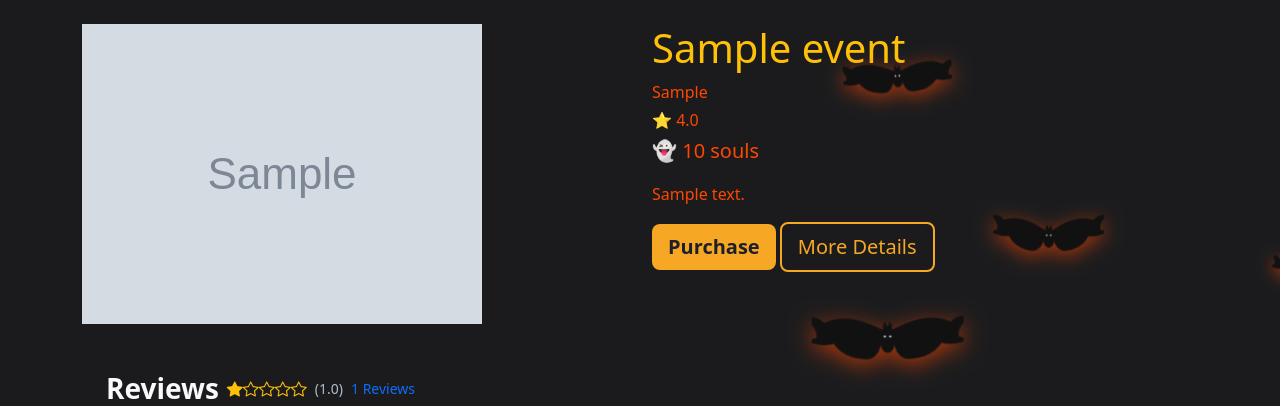
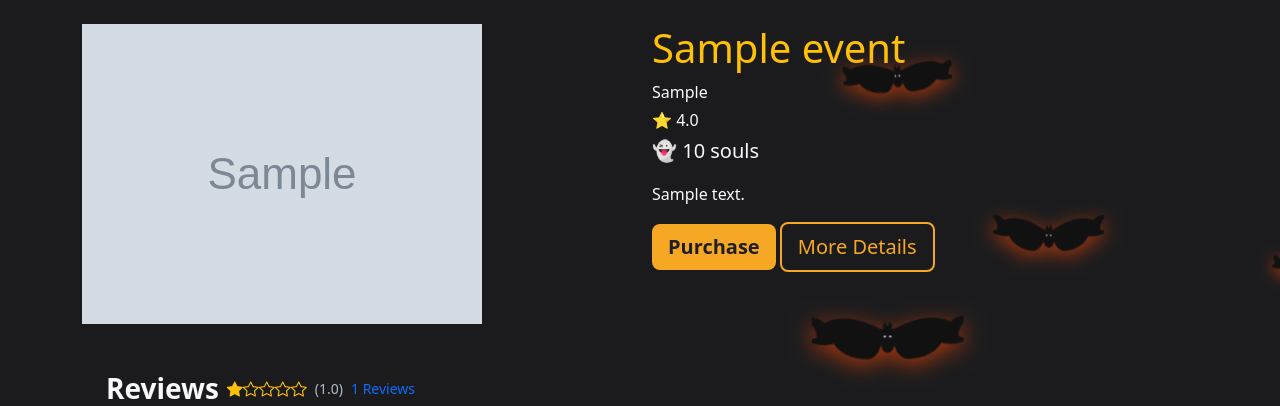
Before and after one commit to petedanielsmith/HalloweenHackathon2025, a Django app: page /events/1/ in a window 1280 px wide. Shown: the part 85-491 px from the top of the page. Run offline with Django 5.2, Linux system fonts and the light colour scheme; tables that the repository leaves empty hold one stand-in row (values such as "Sample post"); grey boxes marked "Sample" are stand-in pictures; some web fonts are replaced.

Commit message:
Correct bugs on event_details.html and purchase.html styles.

```diff
--- a/events/templates/events/event_detail.html
+++ b/events/templates/events/event_detail.html
@@ -8,10 +8,10 @@
   </div>
   <div class="col-md-6">
     <h1 class="text-warning">{{ event.title }}</h1>
-    <p class="mb-1">{{ event.location }}</p>
-    <p class="mb-1">⭐ {{ event.rating }}</p>
-    <p class="lead">👻 {{ event.cost|floatformat:0  }} souls</p>
-    <p>{{ event.description }}</p>
+    <p class="text-light mb-1">{{ event.location }}</p>
+    <p class=" text-light mb-1">⭐ {{ event.rating }}</p>
+    <p class=" text-light lead">👻 {{ event.cost|floatformat:0  }} souls</p>
+    <p class="text-light">{{ event.description }}</p>
 
     <a href="{% url 'purchase' event.pk %}" class="btn btn-orange btn-lg">Purchase</a>
     {% if event.details_url %}
--- a/events/templates/events/purchase.html
+++ b/events/templates/events/purchase.html
@@ -15,7 +15,7 @@
           </h5>
 
           <div class="d-flex align-items-center gap-3 mb-3">
-            <img src="{{ event.image.url }}" alt="{{ event.title }}" class="img-fluid rounded-3" style="width: 100px; height: 100px; object-fit: cover;">
+            <img src="{{ event.image.url }}" alt="{{ event.title }}" class="img-fluid rounded-3" style="height: 100px; object-fit: cover;">
             <div>
               <h6 class="mb-1">{{ event.title }}</h6>
               <p class="text-secondary small mb-1">{{ event.location }}</p>
```
